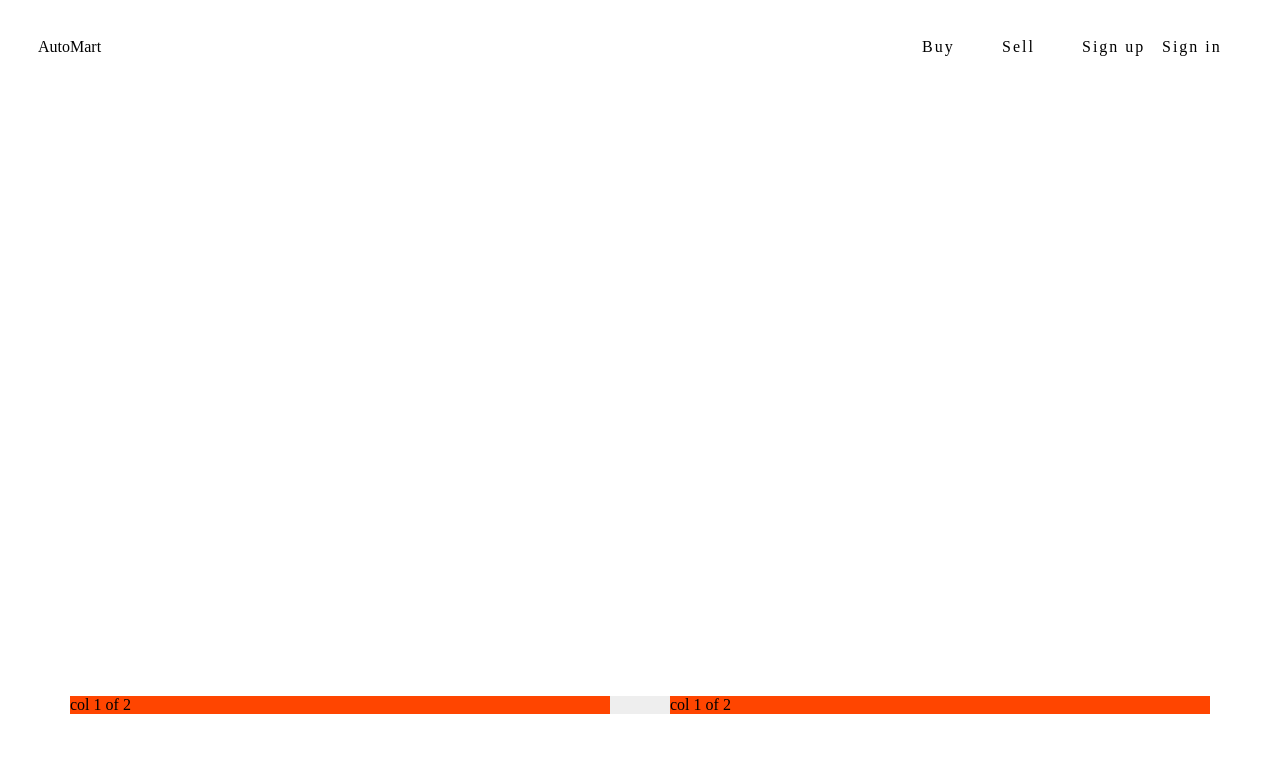
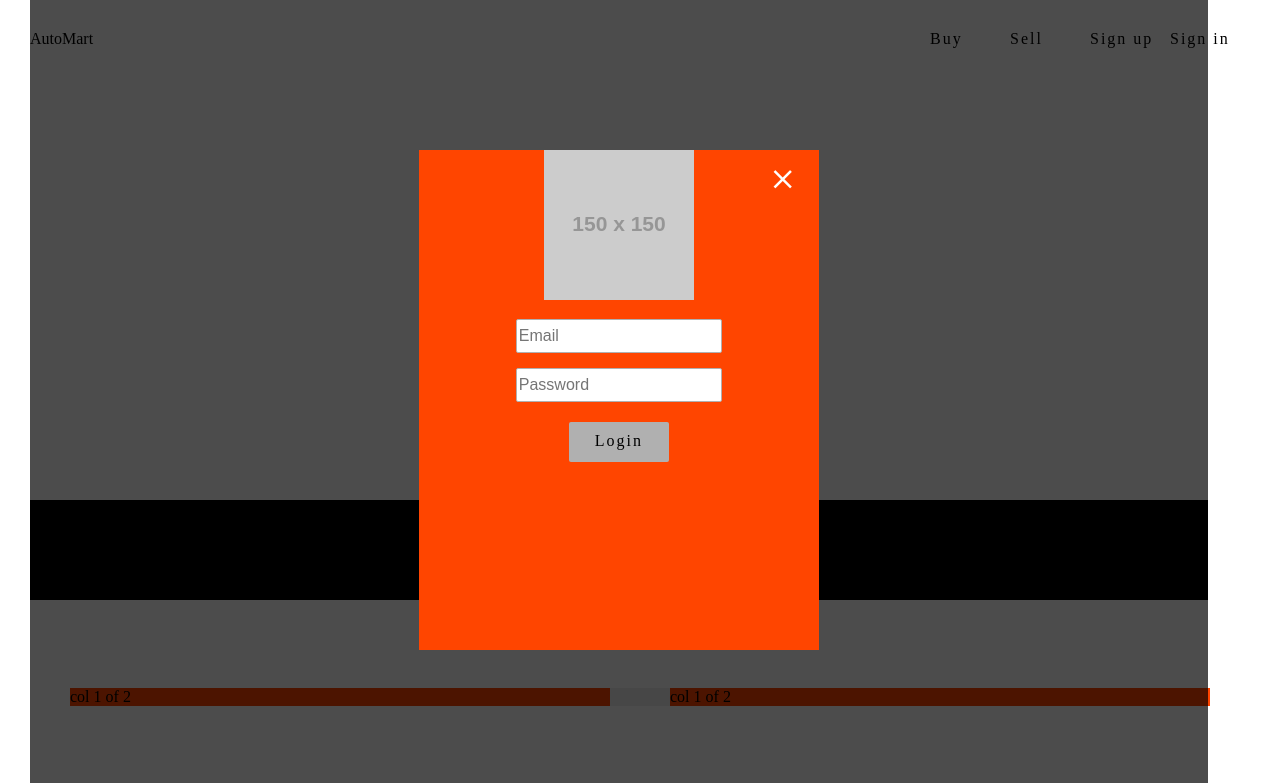
Before and after one commit to ntazamapat/AutoMart, a plain HTML site: page index.html in a window 1280 px wide. Both pictures are taken after a click on the element "Sign in". Shown: the top 783 px of the page. Drawn offline with Linux system fonts and the light colour scheme; placeholder pictures from the web are drawn by us.

Commit message:
Added Sign In

```diff
--- a/css/main.css
+++ b/css/main.css
@@ -1,11 +1,14 @@
 body{
-    padding: 30px;
+    margin:30px;
     box-sizing:border-box;
+    color:
+
 
 
 }
 
 .nav__logo{
+
     float:left;
     width:100px;
 }
@@ -122,17 +125,31 @@ font-size:75%;
  /* Sign up Page css
    Create a Modal   */
 
-  .signup {
+  .signup{
       width:92vw;
       height:100%;
       position: absolute;
-      background : rgba(0,0,0,0.7);
+      background : rgba(82, 66, 66, 0.7);
       top:0;
       display:none;
+      scroll-behavior: initial;
+
 
 
 
   }
+  .signIn{
+    width:92vw;
+    height:100%;
+    position: absolute;
+    background : rgba(0,0,0,0.7);
+    top:0;
+    display:none;
+
+
+  }
+
+
   .signup__form{
      width: 400px;
      height:500px;
--- a/index.html
+++ b/index.html
@@ -90,6 +90,22 @@
 
    </div>
 
+   <div class="signIn">
+
+    <div class="signup__form signin__form ">
+        <div class="signup__form__close signin__close">+</div>
+        <img src="https://via.placeholder.com/150" alt="AutoMart-logo">
+        <form action="">
+
+
+        <input type="email" placeholder="Email">
+        <input type="password" placeholder="Password">
+
+        <a href="" class="signup__form__submit"> Login</a>
+
+         </form>
+    </div>
+
    <div class="footer">
 
    </div>
--- a/script.js
+++ b/script.js
@@ -2,6 +2,7 @@
 var signUp = document.querySelector('.nav__signup')
 var signForm= document.querySelector('.signup');
 var closeForm = document.querySelector('.signup__form__close');
+
 
 signUp.addEventListener('click',function(){
 
@@ -12,3 +13,19 @@ signForm.style.display='block';
 closeForm.addEventListener('click',function(){
     signForm.style.display="none";
 })
+
+
+// Sign In Form
+
+var signIn = document.querySelector(".nav__signin");
+var signinform=document.querySelector(".signIn");
+var signInClose = document.querySelector(".signin__close")
+
+signIn.addEventListener('click',function(){
+    console.log('I have clicked!!');
+    signinform.style.display = 'block';
+})
+
+signInClose.addEventListener('click',function(){
+    signinform.style.display="none";
+})
```
